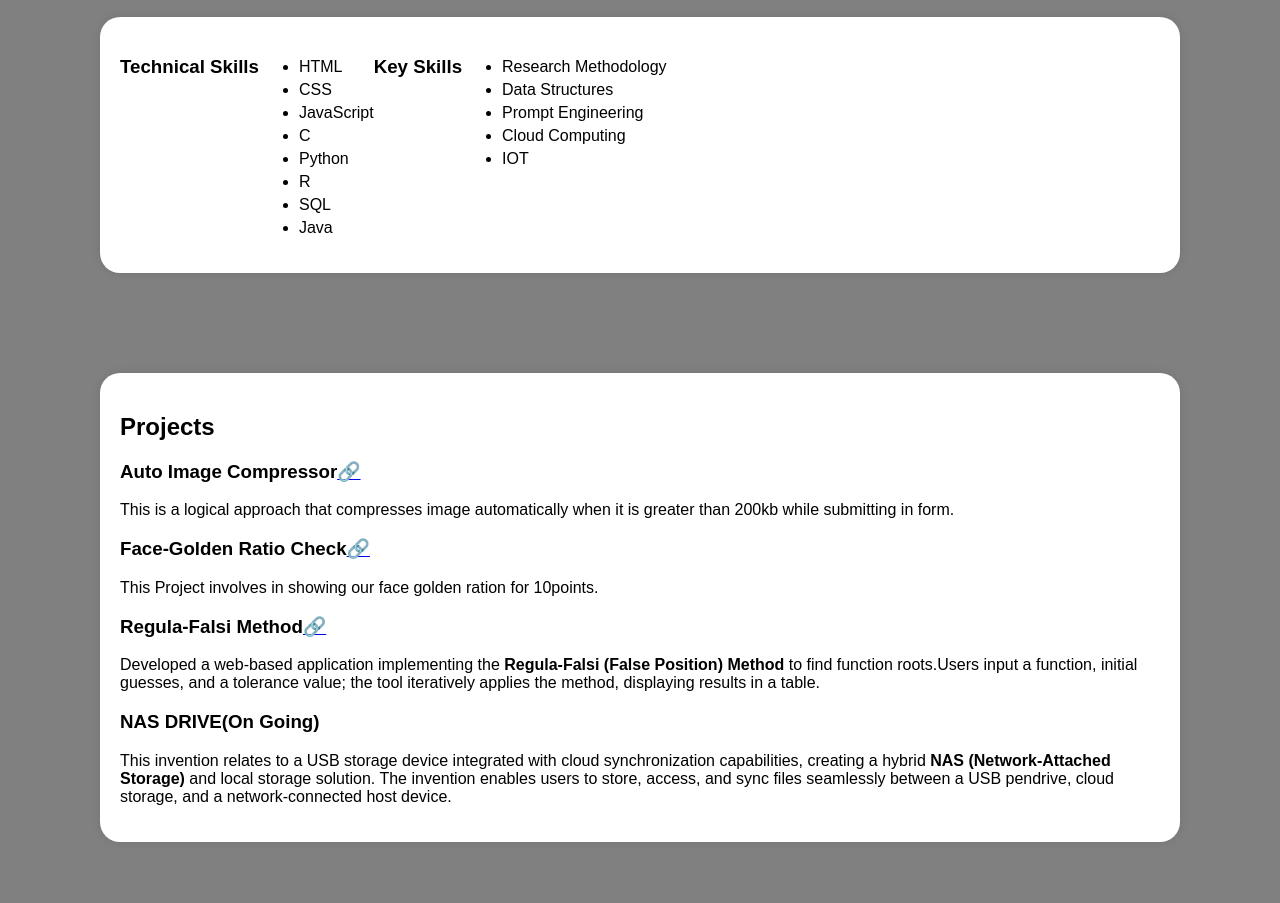
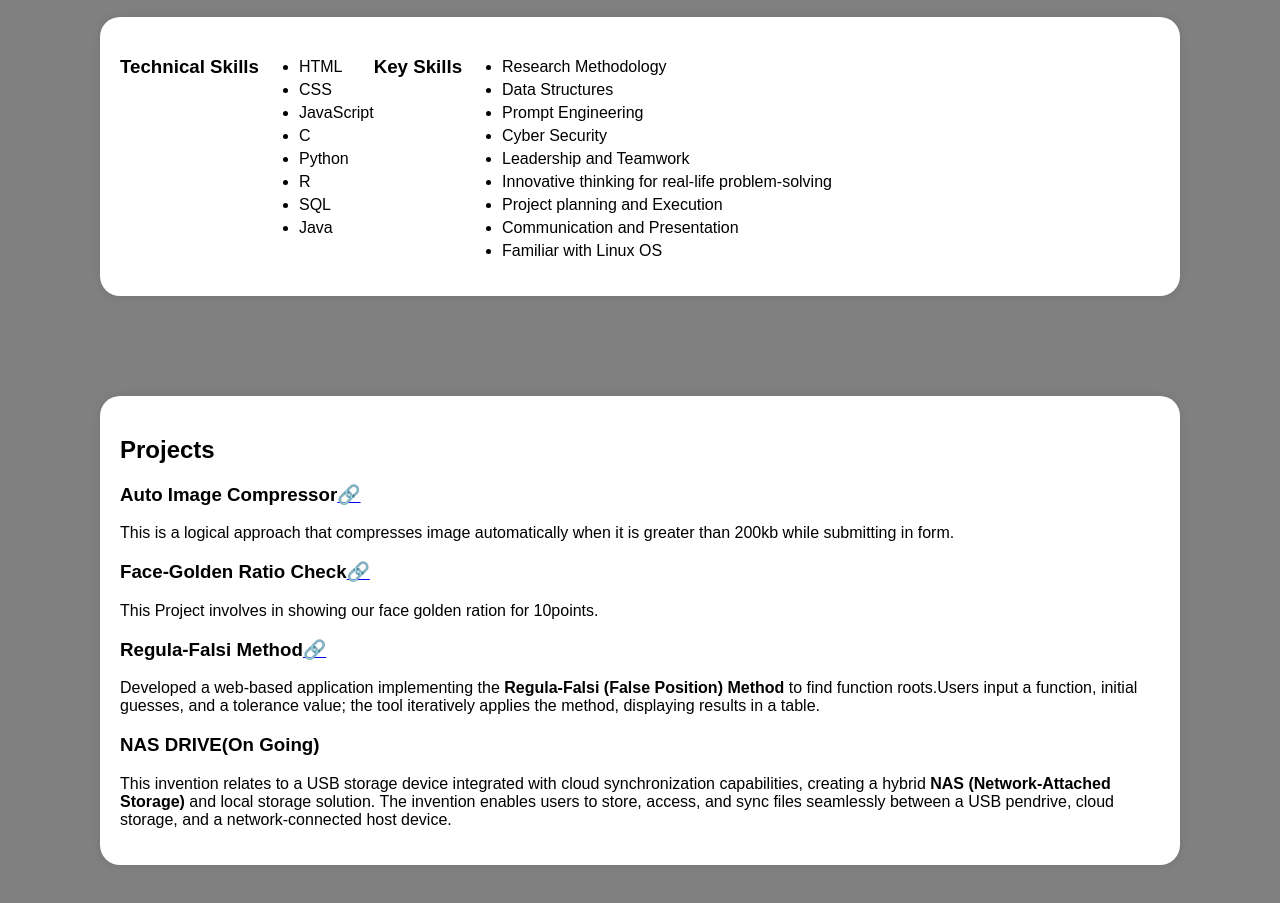
Before and after one commit to siva-1916/Portfolio, a plain HTML site: page index.html in a window 1280 px wide. Shown: the part 1220-2123 px from the top of the page. Drawn offline with nearby package versions, Linux system fonts and the light colour scheme.

Commit message:
index.html

```diff
--- a/index.html
+++ b/index.html
@@ -77,8 +77,12 @@
                 <li>Research Methodology</li>
                 <li>Data Structures</li>
                 <li>Prompt Engineering</li>
-                <li>Cloud Computing</li>
-                <li>IOT</li>
+                <li>Cyber Security</li>
+                <li>Leadership and Teamwork</li>
+                <li>Innovative thinking for real-life problem-solving</li>
+                <li>Project planning and Execution</li>
+                <li>Communication and Presentation</li>
+                <li>Familiar with Linux OS</li>
             </ul>
         </section>
 
```
